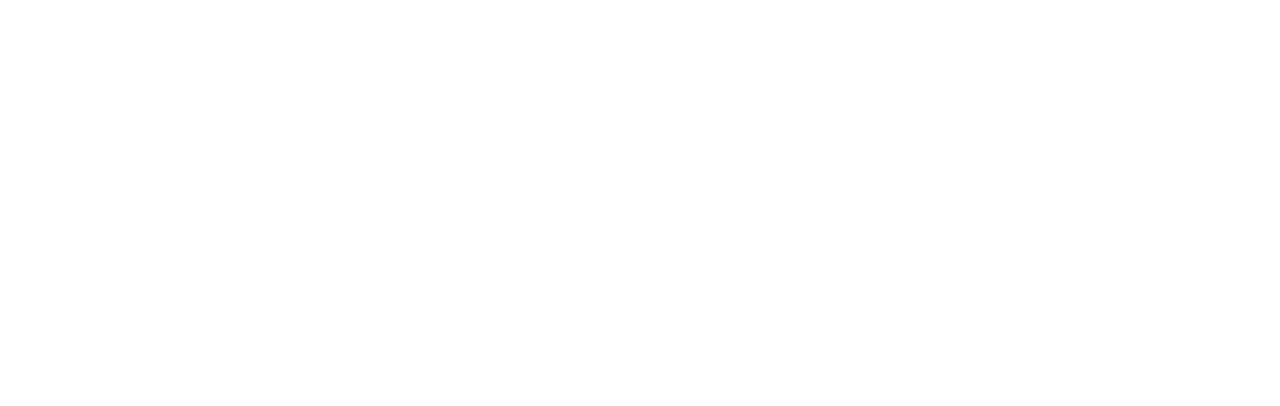
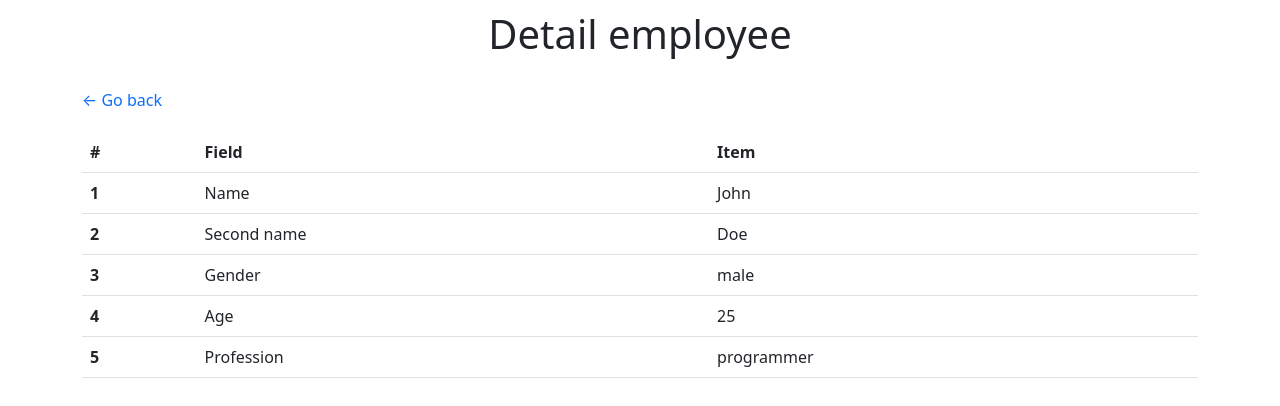
Before and after one commit to AleksDvlpr/React-app, a React (Create React App) app: page /employee/784ff1a8-1b95-4e8e-8667-e4210f167c54 in a window 1280 px wide. Before the commit this address had no page. Shown: the top 406 px of the page. Built offline with nearby package versions, Linux system fonts and the light colour scheme.

Commit message:
changed employee detail

```diff
--- a/src/App.js
+++ b/src/App.js
@@ -17,7 +17,7 @@
       <Routes>
         <Route path="/" element={<LoginForm />} />
         <Route path="/employee" element={<EmployeeList />} />
-        <Route path="/employee/detail/:id" element={<EmployeeDetail />} />
+        <Route path="/employee/:id" element={<EmployeeDetail />} />
         <Route path="/employee/create" element={<EmployeeCreate />} />
       </Routes>
     </div>
--- a/src/components/employees/EmployeeDetail.js
+++ b/src/components/employees/EmployeeDetail.js
@@ -1,44 +1,50 @@
 import React from 'react';
 import BackBtn from './BackBtn';
+import { useSelector } from 'react-redux';
+import { useParams } from 'react-router-dom';
 
 const EmployeeDetail = () => {
+  const { id } = useParams();
+  const employees = useSelector((state) => state.employee);
+  const employee = employees.find((item) => item.id === id);
+
   return (
-    <div className='container'>
+    <div className="container">
       <h1>Detail employee</h1>
-      <BackBtn/>
-      <table className='table'>
+      <BackBtn />
+      <table className="table">
         <thead>
           <tr>
-          <th scope='col'>#</th>
-          <th scope='col'>Field</th>
-          <th scope='col'>Item</th>
+            <th scope="col">#</th>
+            <th scope="col">Field</th>
+            <th scope="col">Item</th>
           </tr>
         </thead>
         <tbody>
           <tr>
-          <th scope='row'>1</th>
+            <th scope="row">1</th>
             <td>Name</td>
-          <td>Otto</td>
+            <td>{employee.name}</td>
           </tr>
           <tr>
-          <th scope='row'>2</th>
+            <th scope="row">2</th>
             <td>Second name</td>
-          <td>Thornton</td>
+            <td>{employee.secondName}</td>
           </tr>
           <tr>
-          <th scope='row'>3</th>
+            <th scope="row">3</th>
             <td>Gender</td>
-          <td>@twitter</td>
+            <td>{employee.gender}</td>
           </tr>
           <tr>
-          <th scope='row'>4</th>
+            <th scope="row">4</th>
             <td>Age</td>
-          <td>@twitter</td>
+            <td>{employee.age}</td>
           </tr>
           <tr>
-          <th scope='row'>5</th>
+            <th scope="row">5</th>
             <td>Profession</td>
-          <td>@twitter</td>
+            <td>{employee.profession}</td>
           </tr>
         </tbody>
       </table>
```
Lines whose indentation alone changed are shown as unchanged.
